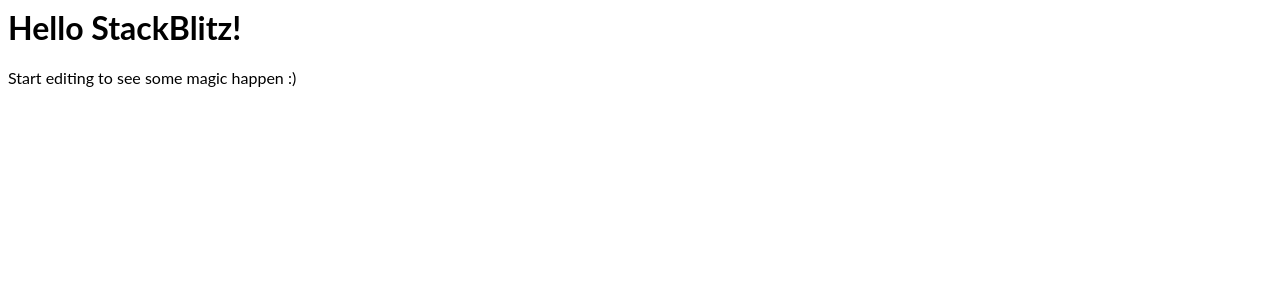
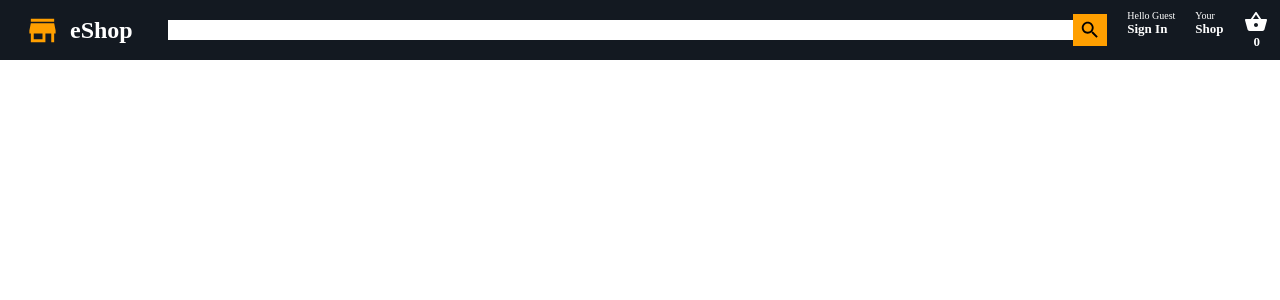
Before and after one commit to EdoBufLit/react-c6r9lw, a React (Create React App) app: page / in a window 1280 px wide. Shown: the top 300 px of the page. Built offline with nearby package versions, Linux system fonts and the light colour scheme.

Commit message:
2 files modified, 2 added

```diff
--- a/src/App.js
+++ b/src/App.js
@@ -1,11 +1,14 @@
 import React from "react";
 import "./style.css";
+import ShoppingBasketIcon from '@mui/icons-material/ShoppingBasket';
+import StoreIcon from '@mui/icons-material/Store';
+import SearchIcon from '@mui/icons-material/Search';
+import Header from './Header.jsx'
 
 export default function App() {
   return (
-    <div>
-      <h1>Hello StackBlitz!</h1>
-      <p>Start editing to see some magic happen :)</p>
+    <div className="App">
+      <Header />
     </div>
   );
 }
--- /dev/null
+++ b/src/Header.css
@@ -0,0 +1,87 @@
+* {
+  margin: 0;
+  padding: 0;
+}
+
+.header {
+  height: 60px;
+  display: flex;
+  align-items: center;
+  background-color: #131921;
+  position: sticky;
+  top: 0;
+  z-index: 100;
+}
+
+.header_logo {
+  display: flex;
+  align-items: center;
+  color: #ff9f00;
+  margin: 0 25px;
+}
+
+.header_logoImage {
+  margin-right: 10px;
+}
+
+.header_logoTitle {
+  text-decoration: none;
+  border: 0;
+  color: white;
+}
+
+.header_search {
+  display: flex;
+  flex: 1;
+  align-items: center;
+  border-radius: 24px;
+  margin: 0 10px;
+}
+
+.header_searchInput {
+  height: 12px;
+  padding: 10px;
+  border: none;
+  width: 100%;
+}
+
+.header_searchIcon {
+  padding: 5px;
+  height: 22px !important;
+  background-color: #ff9f00;
+}
+
+.header_nav {
+  display: flex;
+  justify-content: space-evenly;
+}
+
+.nav_item {
+  display: flex;
+  flex-direction: column;
+  margin-left: 10px;
+  margin-right: 10px;
+  color: white;
+}
+
+.nav_itemLineOne {
+  font-size: 10px;
+}
+
+.nav_itemLineTwo {
+  font-size: 13px;
+  font-weight: 800;
+}
+
+.nav_itemBasket{
+  display: flex;
+  align-items: center;
+  color: white;
+  margin-right: 50px;
+  margin-left: 10px;
+}
+
+.nav_basketCount {
+  margin-left: 10px;
+  margin-right: 10px;
+}
--- /dev/null
+++ b/src/Header.jsx
@@ -0,0 +1,38 @@
+import React from 'react';
+import ShoppingBasketIcon from '@mui/icons-material/ShoppingBasket';
+import StoreIcon from '@mui/icons-material/Store';
+import SearchIcon from '@mui/icons-material/Search';
+import "./Header.css";
+
+function Header() {
+  return (
+    <div className="header">
+      <div className="header_logo">
+        <StoreIcon className="header_logoImage" fontSize="large" />
+        <h2 className="header_logoTitle">eShop</h2>
+      </div>
+      <div className="header_search">
+        <input type="text" className="header_searchInput" />
+        <SearchIcon className="header_searchIcon" />
+      </div>
+      <div className="header_nav">
+        <div className="nav_item">
+          <span className="nav_itemLineOne">Hello Guest</span>
+          <span className="nav_itemLineTwo">Sign In</span>
+        </div>
+        <div className="nav_item">
+        <span className="nav_itemLineOne">Your</span>
+        <span className="nav_itemLineTwo">Shop</span>
+
+        </div>
+        <div className="nav_item">
+          <ShoppingBasketIcon className="itemBasket"/>
+        <span className="nav_itemLineTwo nav_basketCount">0</span>
+
+        </div>
+      </div>
+    </div>
+  )
+}
+
+export default Header
```
Also changed, not shown: package.json (+11 -2 lines).
